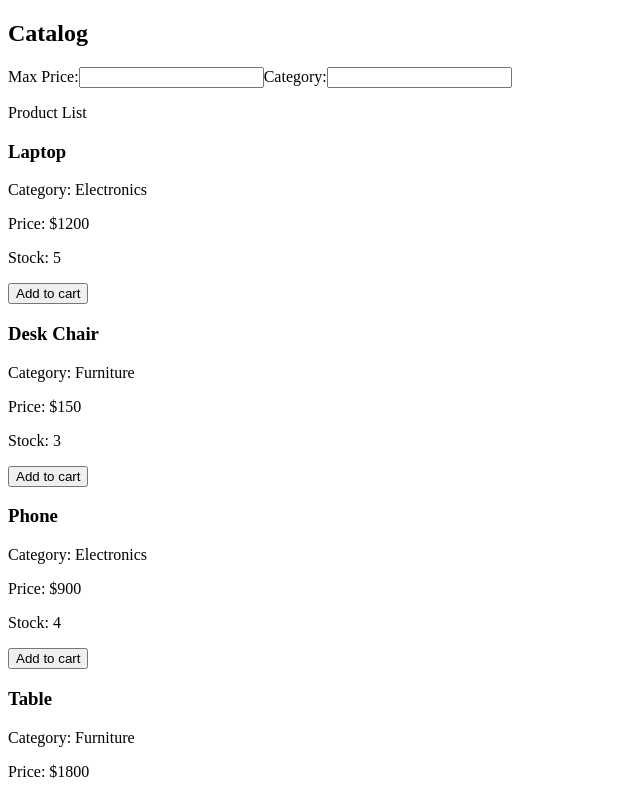
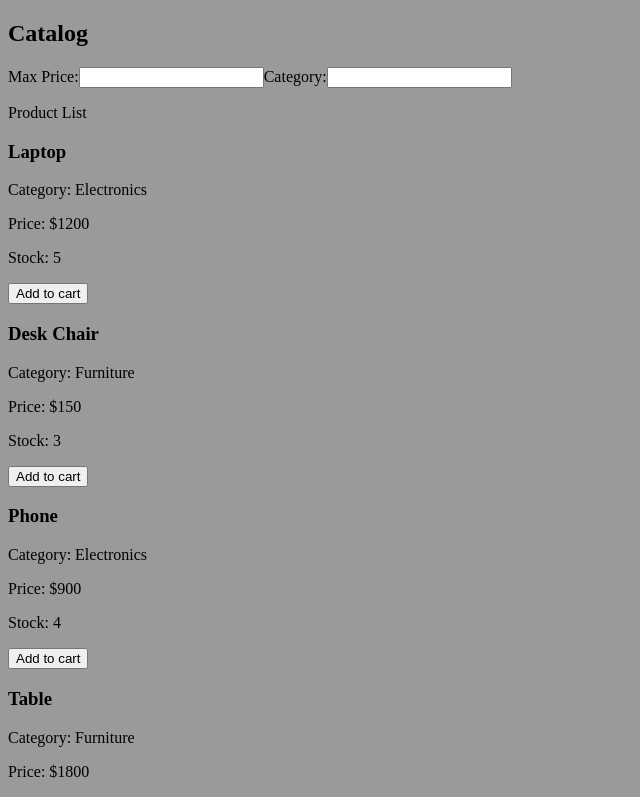
Before and after one commit to JustinWong1229/mini-storefront, a Next.js app: page / in a window 1280 px wide. Shown: the top 797 px of the page, without its empty margins (0-640 px from the left). Built offline with nearby package versions, Linux system fonts and the light colour scheme.

Commit message:
Added CSS elements to make the website look better.

```diff
--- a/src/app/globals.css
+++ b/src/app/globals.css
@@ -83,3 +83,7 @@
   color: #9a9a9a;
   cursor: not-allowed;
 }
+
+body {
+  background-color: #9a9a9a;
+}
```
